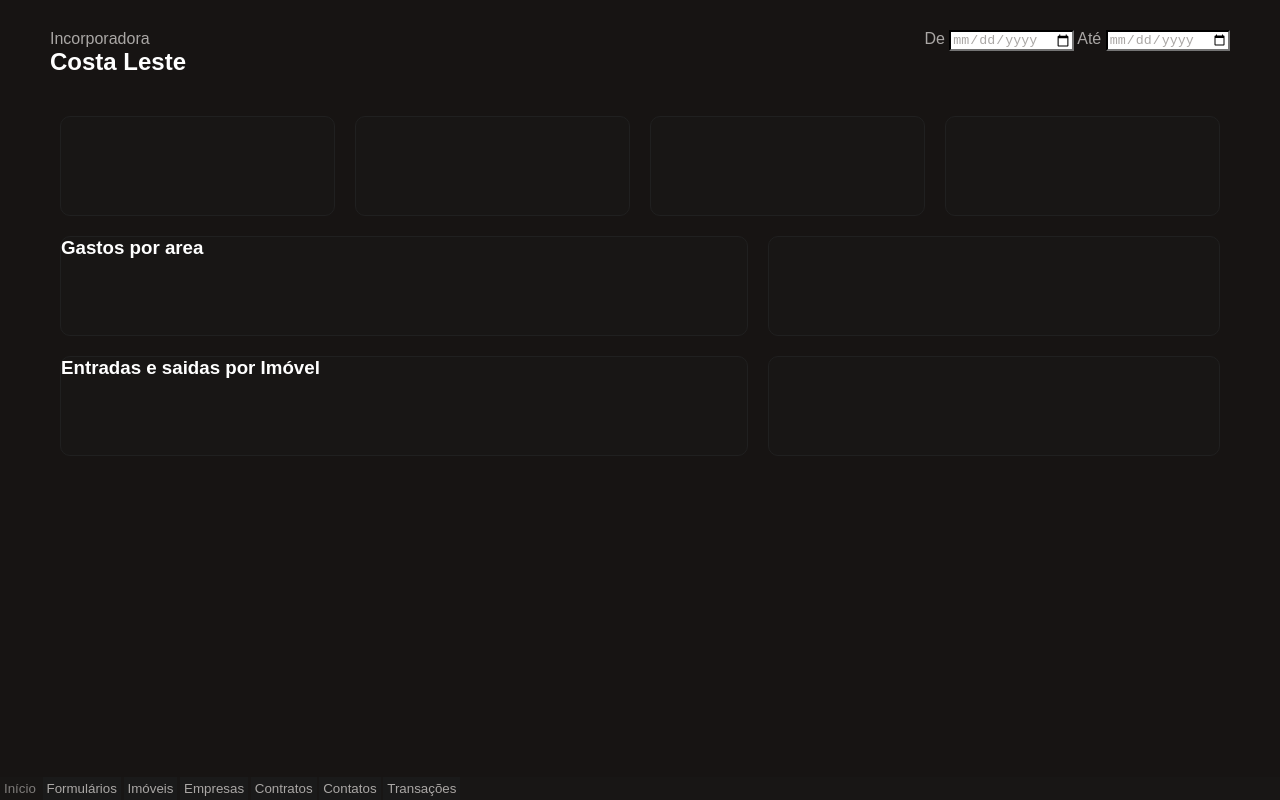
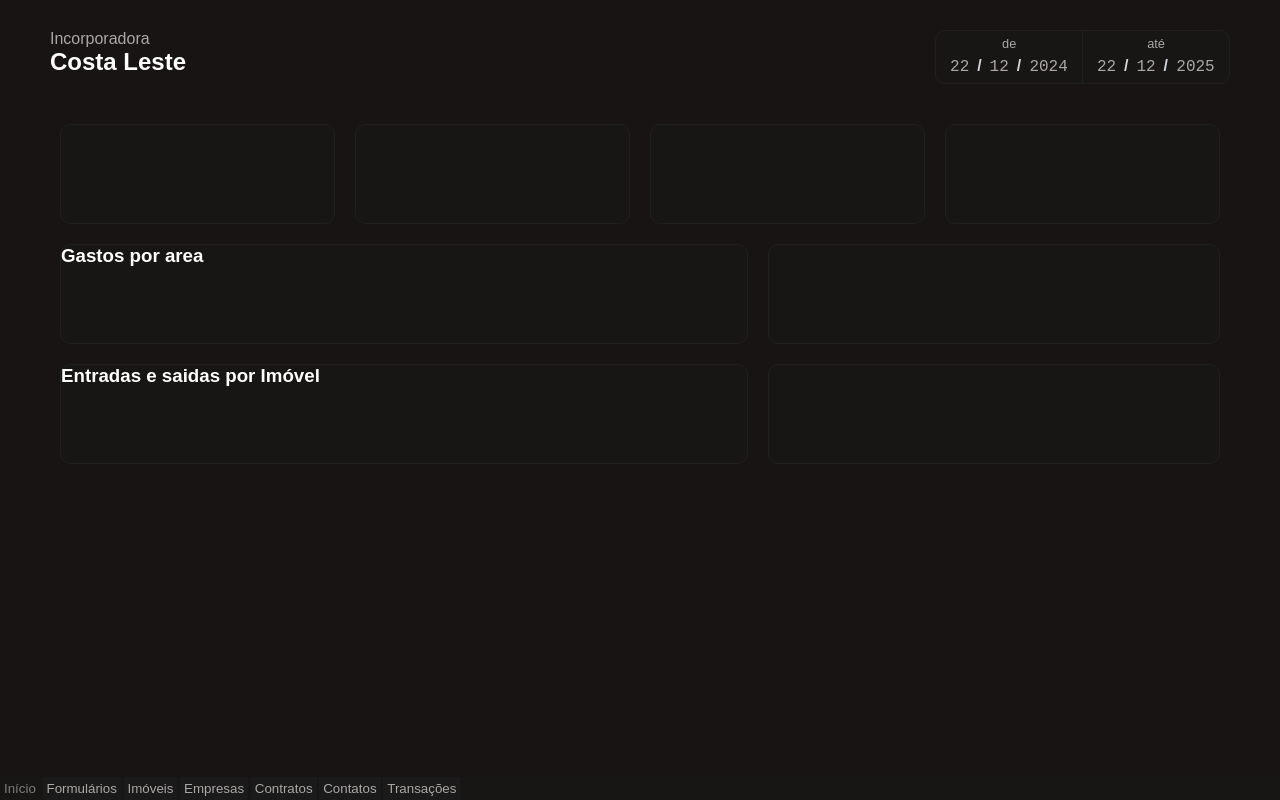
Before and after one commit to titoco3000/incorporadora-manager, a SvelteKit app: page / in a window 1280 px wide. Built offline with nearby package versions, Linux system fonts and the light colour scheme.

Commit message:
Adiciona dateRange

```diff
--- a/src/app.css
+++ b/src/app.css
@@ -7,6 +7,8 @@ body{
     --text-color-2: #ffffff;
 
     --border-color-1: #202020;
+
+    --border-radius: 10px;
 
     background-color: var(--bg-color);
     margin: 0;
--- /dev/null
+++ b/src/lib/components/DateInput.svelte
@@ -0,0 +1,154 @@
+<script lang="ts">
+	import { untrack } from 'svelte';
+
+	interface Props {
+		initialDate?: Date | null;
+		onDateChange?: (date: Date | null) => void;
+	}
+
+	let { initialDate, onDateChange }: Props = $props();
+
+	let day = $state('');
+	let month = $state('');
+	let year = $state('');
+
+	$effect(() => {
+		const incoming = initialDate;
+
+		untrack(() => {
+			if (incoming instanceof Date && !isNaN(incoming.getTime())) {
+				const d = incoming.getDate().toString().padStart(2, '0');
+				const m = (incoming.getMonth() + 1).toString().padStart(2, '0');
+				const y = incoming.getFullYear().toString();
+
+				const currentParsed = new Date(parseInt(year), parseInt(month) - 1, parseInt(day));
+				if (incoming.getTime() !== currentParsed.getTime()) {
+					day = d;
+					month = m;
+					year = y;
+				}
+			}
+		});
+	});
+
+	let dayRef = $state<HTMLInputElement | null>(null);
+	let monthRef = $state<HTMLInputElement | null>(null);
+	let yearRef = $state<HTMLInputElement | null>(null);
+
+	const validDate = $derived.by(() => {
+		const d = parseInt(day);
+		const m = parseInt(month) - 1; // JS months are 0-indexed
+		const y = parseInt(year);
+
+		if (!day || !month || year.length < 4) return null;
+
+		const date = new Date(y, m, d);
+
+		const isValid = date.getFullYear() === y && date.getMonth() === m && date.getDate() === d;
+
+		return isValid ? date : null;
+	});
+
+	// notify only when validity changes
+	$effect(() => {
+		const currentValidDate = validDate;
+		untrack(() => {
+			onDateChange?.(currentValidDate);
+		});
+	});
+
+	// populate the starting value
+	$effect(() => {
+		if (initialDate instanceof Date && !isNaN(initialDate.getTime())) {
+			day = initialDate.getDate().toString().padStart(2, '0');
+			month = (initialDate.getMonth() + 1).toString().padStart(2, '0');
+			year = initialDate.getFullYear().toString();
+		}
+	});
+
+	function handleInput(e: Event, type: 'day' | 'month' | 'year') {
+		const target = e.target as HTMLInputElement;
+		const val = target.value.replace(/\D/g, '');
+
+		if (type === 'day') {
+			day = val;
+			if (day.length >= 2) monthRef?.focus();
+		} else if (type === 'month') {
+			month = val;
+			if (month.length >= 2) yearRef?.focus();
+		} else {
+			year = val;
+		}
+	}
+
+	function handleKeyDown(e: KeyboardEvent, type: 'month' | 'year') {
+		const target = e.target as HTMLInputElement;
+		if (e.key === 'Backspace' && !target.value) {
+			if (type === 'month') dayRef?.focus();
+			if (type === 'year') monthRef?.focus();
+		}
+	}
+</script>
+
+<div class="date-container">
+	<input
+		bind:this={dayRef}
+		value={day}
+		oninput={(e) => handleInput(e, 'day')}
+		type="text"
+		inputmode="numeric"
+		placeholder="DD"
+		maxlength="2"
+	/>
+	<span class="sep" class:invalid={!validDate && year.length === 4}>/</span>
+	<input
+		bind:this={monthRef}
+		value={month}
+		oninput={(e) => handleInput(e, 'month')}
+		onkeydown={(e) => handleKeyDown(e, 'month')}
+		type="text"
+		inputmode="numeric"
+		placeholder="MM"
+		maxlength="2"
+	/>
+	<span class="sep" class:invalid={!validDate && year.length === 4}>/</span>
+	<input
+		bind:this={yearRef}
+		value={year}
+		oninput={(e) => handleInput(e, 'year')}
+		onkeydown={(e) => handleKeyDown(e, 'year')}
+		type="text"
+		inputmode="numeric"
+		placeholder="YYYY"
+		maxlength="4"
+	/>
+</div>
+
+<style>
+	.date-container {
+		display: inline-flex;
+		padding: 6px;
+	}
+
+	input {
+		width: 35px;
+		border: none;
+		outline: none;
+		text-align: center;
+		font-family: monospace;
+		font-size: 1rem;
+		background-color: transparent;
+	}
+
+	input[placeholder='YYYY'] {
+		width: 55px;
+	}
+
+	.sep {
+		color: #d1d5db;
+		font-weight: bold;
+	}
+	.invalid {
+		color: #ef4444;
+	}
+</style>
--- /dev/null
+++ b/src/lib/components/DateRangeInput.svelte
@@ -0,0 +1,56 @@
+<script lang="ts">
+	import DateInput from './DateInput.svelte';
+
+
+  interface Props {
+		onChange?: ((start: Date, end:Date) => void)|null;
+	}
+
+	let { onChange }: Props = $props();
+
+  const yearAgo = new Date();
+  yearAgo.setFullYear(yearAgo.getFullYear() - 1);
+
+  let dateRange:Array<Date|null> = [yearAgo, new Date()]
+
+  $effect(() => {
+    if(dateRange[0] && dateRange[1] && onChange)
+      onChange(dateRange[0], dateRange[1]);
+  })
+
+</script>
+
+<main>
+	<label>
+		<h1>de</h1>
+    <DateInput onDateChange={d=>dateRange[0]=d} initialDate={yearAgo} />
+	</label>
+	<label>
+    <h1>até</h1>
+    <DateInput onDateChange={d=>dateRange[1]=d} initialDate={new Date()} />
+	</label>
+</main>
+
+<style>
+	main {
+		background-color: var(--bg-color-2);
+		border: 1px solid var(--border-color-1);
+		min-height: 30px;
+		min-width: 100px;
+		border-radius: var(--border-radius);
+    display: flex;
+	}
+  label{
+    text-align: center;
+    cursor: pointer;
+  }
+  label:first-child{
+    border-right: 1px solid var(--border-color-1);
+  }
+  h1{
+    font-size: 0.8em;
+    font-weight: 100;
+    margin-top: 0.4em;
+    color: var(--text-color-3);
+  }
+</style>
--- a/src/routes/+page.svelte
+++ b/src/routes/+page.svelte
@@ -1,4 +1,6 @@
 <script lang="ts">
+	import DateRangeInput from "$lib/components/DateRangeInput.svelte";
+
 </script>
 <main>
 
@@ -8,14 +10,7 @@
 			<h1>Costa Leste</h1>
 		</div>
 		<div class="header-controls">
-			<label>
-				<span>De</span>
-				<input type="date" name="" id="">
-			</label>
-			<label>
-				<span>Até</span>
-				<input type="date" name="" id="">
-			</label>
+			<DateRangeInput onChange={(a,b)=>console.log(a,b)}/>
 		</div>
 	</header>
 	<div class="panels">
@@ -69,7 +64,7 @@
 		min-width: 100px;
 		margin: 10px;
 		border: 1px solid var(--border-color-1);
-		border-radius: 10px;
+		border-radius: var(--border-radius);
 		flex-grow: 1;
 	}
 	.top-row{
```
